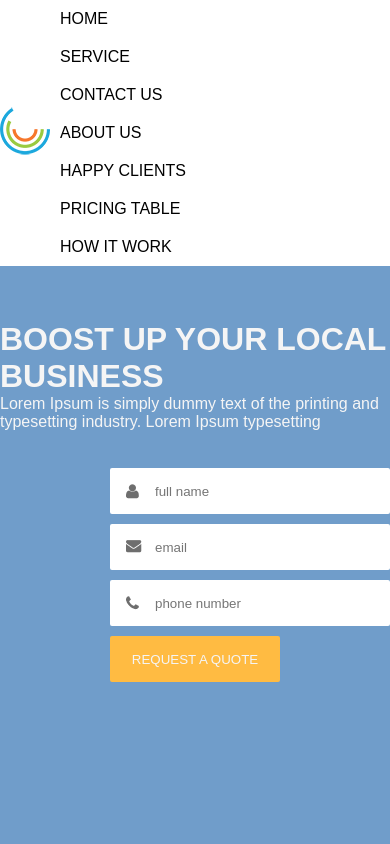
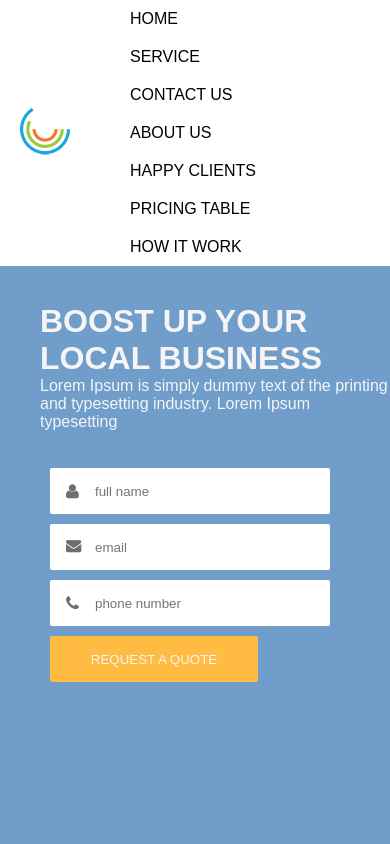
Before and after one commit to danilkamicrolabcom-sudo/kg, a plain HTML site: page index.html in a window 390 px wide. Shown: the top 844 px of the page. Drawn offline with Linux system fonts and the light colour scheme.

Commit message:
Update style.css
erere

```diff
--- a/style.css
+++ b/style.css
@@ -239,8 +239,7 @@ label {
     flex-direction: column;
     justify-content: center;
     gap: 10px;
-    max-width: 170px;
-    width: 100%;
+    padding-left: 50px;
   }
   .chtot img {
     padding-right: 30px;
@@ -251,4 +250,16 @@ label {
   .flex {
     padding-bottom: 20px;
   }
+  .chekushonok{
+    padding-left: 40px;
+  }
+  .shrek{
+    padding-left:50px;
+  }
+  .typo_logotip{
+    padding-left: 20px;
+  }
+  .erere{
+    padding-left: 20px;
+  }
 }
```
